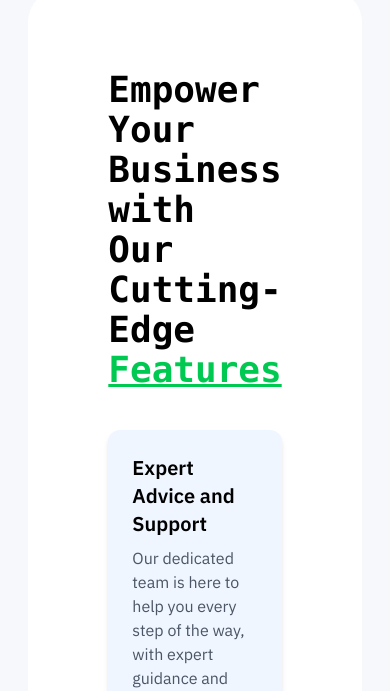
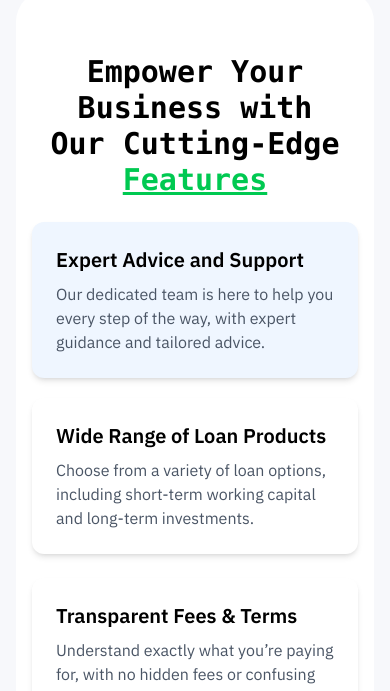
Before and after one commit to JeromeKasagga/Rectus-Bank, a React (Vite) app: page / in a window 390 px wide. Shown: the part 1926-2617 px from the top of the page. Built offline with nearby package versions, Linux system fonts and the light colour scheme; a web font is replaced by a local one.

Commit message:
responsive features-section

```diff
--- a/src/page-sections/features-section.jsx
+++ b/src/page-sections/features-section.jsx
@@ -1,4 +1,3 @@
-
 // --------------- CardInfo Component ----------------
 function CardInfo({ title, details, containerClass }) {
     return (
@@ -14,19 +13,18 @@ function CardInfo({ title, details, containerClass }) {
 // --------------- Main App / Section ----------------
 export default function FeatureSection() {
     return (
-        <section className="h-screen pl-15 pr-15 font-ibm flex-col items-center justify-items-center">
-            <div className='p-10 bg-white py-20 px-20 rounded-4xl '>
-
-                <h2 className='text-4xl font-bold font-mono mb-10'>
+        <section className="min-h-screen px-4 sm:px-6 md:px-12 lg:px-20 font-ibm flex flex-col items-center">
+            <div className="w-full max-w-7xl py-16 bg-white rounded-4xl">
+                <h2 className='text-3xl md:text-4xl font-bold font-mono mb-6 md:mb-10 lg:mb-14 text-center px-4'>
                     Empower Your Business with <br />
                     Our Cutting-Edge <span className='text-green-500 underline'>Features</span>
                 </h2>
 
-                <div className='flex flex-col md:flex-row gap-5'>
+                {/* Cards Container */}
+                <div className='flex flex-col md:flex-row gap-6 px-4'>
 
                     {/* Left Column */}
                     <div className='flex flex-col gap-5 flex-1'>
-
                         <CardInfo
                             title="Expert Advice and Support"
                             details="Our dedicated team is here to help you every step of the way, with expert guidance and tailored advice."
@@ -38,28 +36,23 @@ export default function FeatureSection() {
                             details="Choose from a variety of loan options, including short-term working capital and long-term investments."
                             containerClass="flex items-center bg-white rounded-xl p-6 shadow-md cursor-pointer"
                         />
-
                     </div>
 
                     {/* Right Column */}
                     <div className='flex flex-col gap-5 flex-1'>
-
                         <CardInfo
                             title="Transparent Fees & Terms"
                             details="Understand exactly what you’re paying for, with no hidden fees or confusing terms."
-
                             containerClass="flex items-center bg-white rounded-xl p-6 shadow-md cursor-pointer"
                         />
-
 
                         <CardInfo
                             title="Dedicated Customer Support"
                             details="Access 24/7 customer support from our experienced team, to assist you with any inquiries, or guidance you may need."
-
                             containerClass="flex items-center bg-blue-50 rounded-xl p-6 shadow-md cursor-pointer"
                         />
+                    </div>
 
-                    </div>
                 </div>
             </div>
         </section>
```
